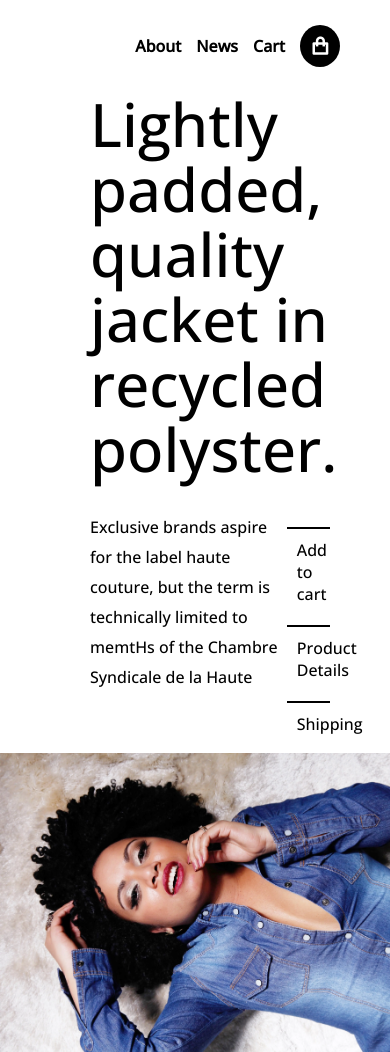
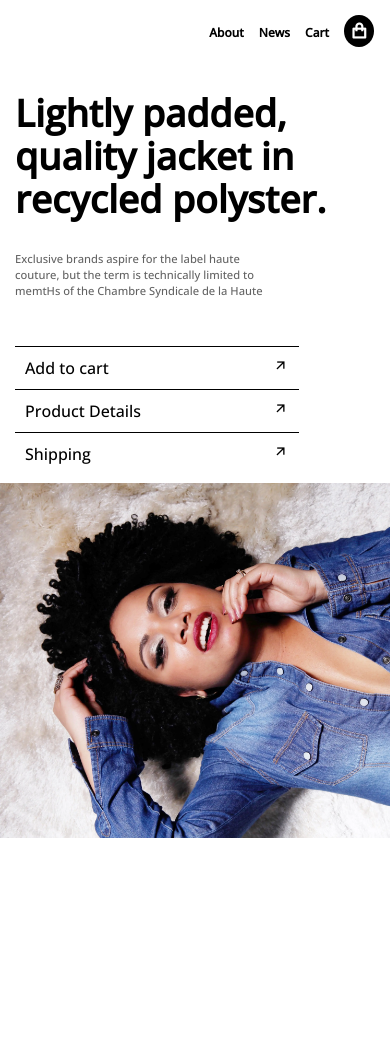
Before and after one commit to TejasMore477/SCS-Project-2, a plain HTML site: page index.html in a window 390 px wide. After the commit the page ends 844 px from the top, so only its background shows below. Drawn offline with nearby package versions, Linux system fonts and the light colour scheme.

Commit message:
Update style.css

```diff
--- a/style.css
+++ b/style.css
@@ -24,7 +24,7 @@ a{
     align-items: center;
     justify-content: end;
     gap: 15px;
-    padding: 25px 50px 10px 0px;
+    padding: 20px 50px 10px 0px;
 }
 #nav i{
     font-size: 20px;
@@ -42,6 +42,7 @@ a{
 #center h1{
     /* background-color: rgb(200, 172, 226); */
     font-size: 60px;
+    /* font-size: 7vw; */
     font-weight: 500;
     line-height: 65px;
     padding-bottom: 30px;
@@ -90,3 +91,88 @@ a{
     background-size: cover;
     background-position: 0 18%;
 }
+@media  (max-width:600px) {
+    #nav{
+        /* background-color: aquamarine; */
+        /* display: flex;
+        align-items: center;
+        justify-content: end; */
+        gap: 15px;
+        /* padding: 25px 50px 10px 0px; */
+        padding: 15px 16px 5px 0px;
+    }
+    #nav a{
+        font-size: 12px;
+    }
+    #nav i{
+        font-size: 4.5vw;
+        font-weight: 600;
+        background-color: black;
+        color: white;
+        padding: 1.6vw;
+        border-radius: 50%;
+    }
+    #center{
+        width: 100%;
+        padding: 40px 60px 0px 15px;
+        /* background-color: rgb(234, 188, 120); */
+    }
+    #center h1{
+        /* background-color: rgb(200, 172, 226); */
+        font-size: 9.6vw;
+        /* font-size: 7vw; */
+        font-weight: 600;
+        line-height: 11vw;
+        padding-bottom: 30px;
+    }
+    #center .center-bottom{
+        display: flex;
+        flex-direction: column;
+        /* background-color: palevioletred; */
+        justify-content: space-between;
+        padding-bottom: 8px;
+    }
+    #center .center-bottom #left{
+        /* background-color: coral;  */
+        font-size: 0.7rem;
+        font-weight: 400;
+        line-height: 1rem;
+        color: rgb(99, 99, 99);
+    }
+    #center .center-bottom #right{
+        width: 90%;
+        padding-top: 15%;
+        display: flex;
+        flex-direction: column;
+        row-gap:0px;
+        /* background-color: rgb(183, 239, 127);    */
+    }
+    #center .center-bottom #right .options{
+        /* background-color: rgb(184, 184, 184); */
+        border-top: solid black 1.3px;
+        display: flex;
+        justify-content: space-between;
+        padding:5;
+    }
+    #center .center-bottom #right .options a{
+        font-size: 1rem;
+    }
+    .options i{
+        font-size: 1rem;
+        opacity: 1;
+    }
+    #center .center-bottom #right .options:hover a{
+        cursor: pointer;
+        text-decoration: underline;
+    }
+    #center .center-bottom #right .options:hover i{
+        opacity: 1;
+    }
+    #footer{
+        height: 42%;
+        width: 100%;
+        background-image: url(pexels-pixabay-235509.webp);
+        background-size: cover;
+        background-position: 0 18%;
+    }
+}
```
